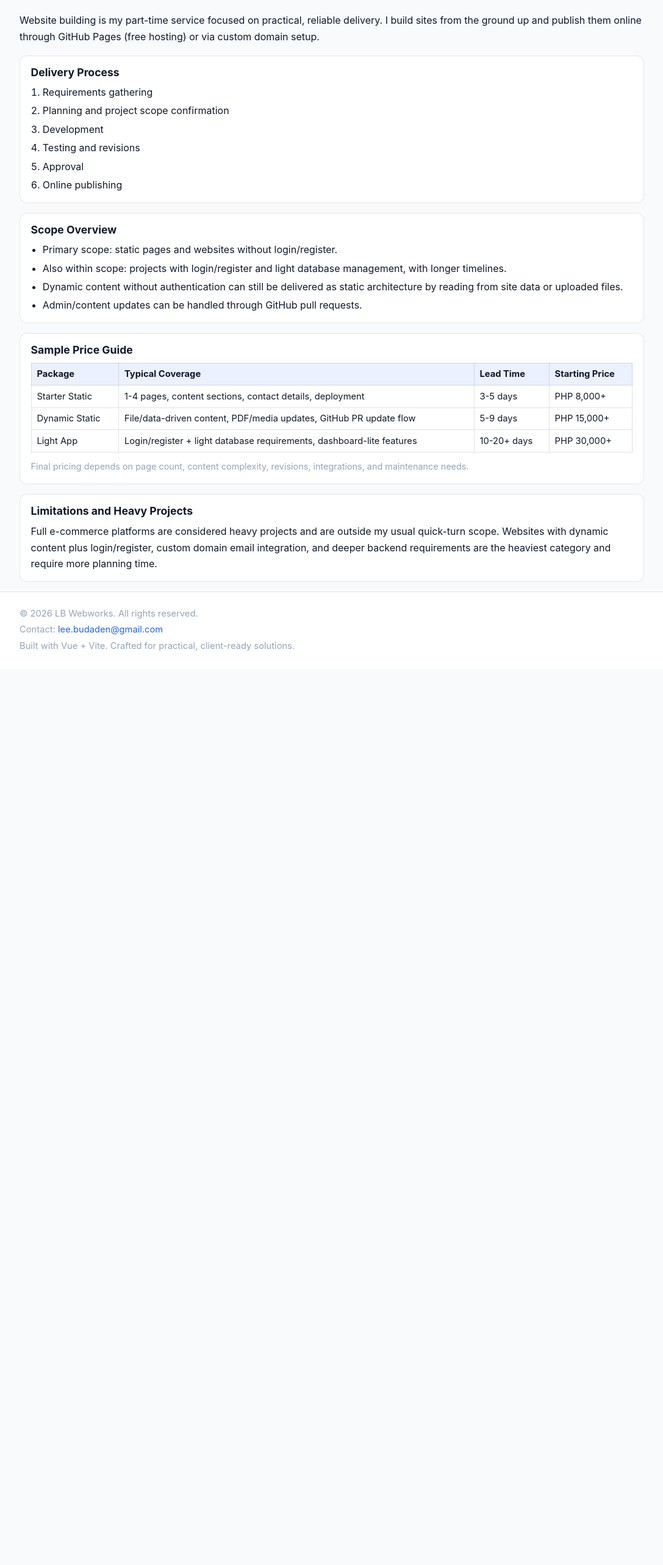
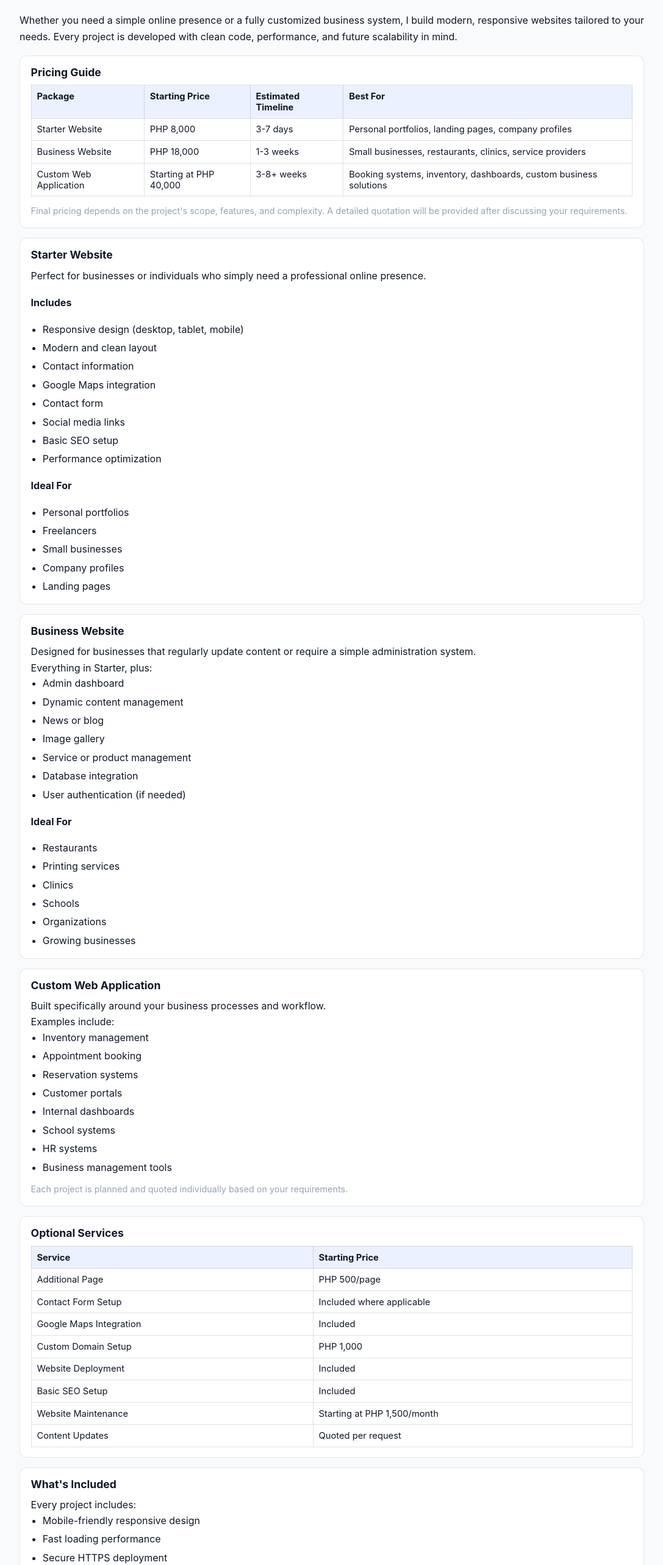
Before and after one commit to lbwebworks/portfolio, a Vue app: page /services in a window 1280 px wide. Shown: the part 140-2706 px from the top of the page at 61% size, without its empty margins (96-1183 px from the left). Before the commit the page ends 1238 px from the top, so only its background shows below. Built offline with nearby package versions, Linux system fonts and the light colour scheme.

Commit message:
Update content of services page

```diff
--- a/src/pages/Services.vue
+++ b/src/pages/Services.vue
@@ -3,75 +3,209 @@
     <h2 class="text-2xl font-semibold mb-4">Services</h2>
 
     <p class="services-intro">
-      Website building is my part-time service focused on practical, reliable delivery. I build sites
-      from the ground up and publish them online through GitHub Pages (free hosting) or via custom domain setup.
+      Whether you need a simple online presence or a fully customized business system, I build modern,
+      responsive websites tailored to your needs. Every project is developed with clean code, performance,
+      and future scalability in mind.
     </p>
 
     <div class="services-block">
-      <h3>Delivery Process</h3>
-      <ol>
-        <li>Requirements gathering</li>
-        <li>Planning and project scope confirmation</li>
-        <li>Development</li>
-        <li>Testing and revisions</li>
-        <li>Approval</li>
-        <li>Online publishing</li>
-      </ol>
-    </div>
-
-    <div class="services-block">
-      <h3>Scope Overview</h3>
-      <ul>
-        <li>Primary scope: static pages and websites without login/register.</li>
-        <li>Also within scope: projects with login/register and light database management, with longer timelines.</li>
-        <li>Dynamic content without authentication can still be delivered as static architecture by reading from site data or uploaded files.</li>
-        <li>Admin/content updates can be handled through GitHub pull requests.</li>
-      </ul>
-    </div>
-
-    <div class="services-block">
-      <h3>Sample Price Guide</h3>
+      <h3>Pricing Guide</h3>
       <div class="price-table-wrap">
         <table class="price-table">
           <thead>
             <tr>
               <th>Package</th>
-              <th>Typical Coverage</th>
-              <th>Lead Time</th>
+              <th>Starting Price</th>
+              <th>Estimated Timeline</th>
+              <th>Best For</th>
+            </tr>
+          </thead>
+          <tbody>
+            <tr>
+              <td>Starter Website</td>
+              <td>PHP 8,000</td>
+              <td>3-7 days</td>
+              <td>Personal portfolios, landing pages, company profiles</td>
+            </tr>
+            <tr>
+              <td>Business Website</td>
+              <td>PHP 18,000</td>
+              <td>1-3 weeks</td>
+              <td>Small businesses, restaurants, clinics, service providers</td>
+            </tr>
+            <tr>
+              <td>Custom Web Application</td>
+              <td>Starting at PHP 40,000</td>
+              <td>3-8+ weeks</td>
+              <td>Booking systems, inventory, dashboards, custom business solutions</td>
+            </tr>
+          </tbody>
+        </table>
+      </div>
+      <p class="services-note">
+        Final pricing depends on the project's scope, features, and complexity. A detailed quotation
+        will be provided after discussing your requirements.
+      </p>
+    </div>
+
+    <div class="services-block">
+      <h3>Starter Website</h3>
+      <p>Perfect for businesses or individuals who simply need a professional online presence.</p>
+      <h4>Includes</h4>
+      <ul>
+        <li>Responsive design (desktop, tablet, mobile)</li>
+        <li>Modern and clean layout</li>
+        <li>Contact information</li>
+        <li>Google Maps integration</li>
+        <li>Contact form</li>
+        <li>Social media links</li>
+        <li>Basic SEO setup</li>
+        <li>Performance optimization</li>
+      </ul>
+      <h4>Ideal For</h4>
+      <ul>
+        <li>Personal portfolios</li>
+        <li>Freelancers</li>
+        <li>Small businesses</li>
+        <li>Company profiles</li>
+        <li>Landing pages</li>
+      </ul>
+    </div>
+
+    <div class="services-block">
+      <h3>Business Website</h3>
+      <p>Designed for businesses that regularly update content or require a simple administration system.</p>
+      <p>Everything in Starter, plus:</p>
+      <ul>
+        <li>Admin dashboard</li>
+        <li>Dynamic content management</li>
+        <li>News or blog</li>
+        <li>Image gallery</li>
+        <li>Service or product management</li>
+        <li>Database integration</li>
+        <li>User authentication (if needed)</li>
+      </ul>
+      <h4>Ideal For</h4>
+      <ul>
+        <li>Restaurants</li>
+        <li>Printing services</li>
+        <li>Clinics</li>
+        <li>Schools</li>
+        <li>Organizations</li>
+        <li>Growing businesses</li>
+      </ul>
+    </div>
+
+    <div class="services-block">
+      <h3>Custom Web Application</h3>
+      <p>
+        Built specifically around your business processes and workflow.
+      </p>
+      <p>Examples include:</p>
+      <ul>
+        <li>Inventory management</li>
+        <li>Appointment booking</li>
+        <li>Reservation systems</li>
+        <li>Customer portals</li>
+        <li>Internal dashboards</li>
+        <li>School systems</li>
+        <li>HR systems</li>
+        <li>Business management tools</li>
+      </ul>
+      <p class="services-note">
+        Each project is planned and quoted individually based on your requirements.
+      </p>
+    </div>
+
+    <div class="services-block">
+      <h3>Optional Services</h3>
+      <div class="price-table-wrap">
+        <table class="price-table">
+          <thead>
+            <tr>
+              <th>Service</th>
               <th>Starting Price</th>
             </tr>
           </thead>
           <tbody>
             <tr>
-              <td>Starter Static</td>
-              <td>1-4 pages, content sections, contact details, deployment</td>
-              <td>3-5 days</td>
-              <td>PHP 8,000+</td>
+              <td>Additional Page</td>
+              <td>PHP 500/page</td>
             </tr>
             <tr>
-              <td>Dynamic Static</td>
-              <td>File/data-driven content, PDF/media updates, GitHub PR update flow</td>
-              <td>5-9 days</td>
-              <td>PHP 15,000+</td>
+              <td>Contact Form Setup</td>
+              <td>Included where applicable</td>
             </tr>
             <tr>
-              <td>Light App</td>
-              <td>Login/register + light database requirements, dashboard-lite features</td>
-              <td>10-20+ days</td>
-              <td>PHP 30,000+</td>
+              <td>Google Maps Integration</td>
+              <td>Included</td>
+            </tr>
+            <tr>
+              <td>Custom Domain Setup</td>
+              <td>PHP 1,000</td>
+            </tr>
+            <tr>
+              <td>Website Deployment</td>
+              <td>Included</td>
+            </tr>
+            <tr>
+              <td>Basic SEO Setup</td>
+              <td>Included</td>
+            </tr>
+            <tr>
+              <td>Website Maintenance</td>
+              <td>Starting at PHP 1,500/month</td>
+            </tr>
+            <tr>
+              <td>Content Updates</td>
+              <td>Quoted per request</td>
             </tr>
           </tbody>
         </table>
       </div>
-      <p class="services-note">Final pricing depends on page count, content complexity, revisions, integrations, and maintenance needs.</p>
     </div>
 
     <div class="services-block">
-      <h3>Limitations and Heavy Projects</h3>
+      <h3>What's Included</h3>
+      <p>Every project includes:</p>
+      <ul>
+        <li>Mobile-friendly responsive design</li>
+        <li>Fast loading performance</li>
+        <li>Secure HTTPS deployment</li>
+        <li>Version control using Git</li>
+        <li>Cross-browser compatibility</li>
+        <li>Basic on-page SEO</li>
+        <li>Clean and maintainable code</li>
+        <li>Post-launch support for minor fixes</li>
+      </ul>
+    </div>
+
+    <div class="services-block">
+      <h3>Hosting and Domain</h3>
       <p>
-        Full e-commerce platforms are considered heavy projects and are outside my usual quick-turn scope.
-        Websites with dynamic content plus login/register, custom domain email integration, and deeper backend requirements
-        are the heaviest category and require more planning time.
+        Hosting and domain registration costs are billed separately unless stated otherwise. I can assist
+        you in selecting the best hosting and domain provider based on your business needs and budget.
+      </p>
+    </div>
+
+    <div class="services-block">
+      <h3>Project Process</h3>
+      <ol>
+        <li>Initial consultation</li>
+        <li>Requirements gathering</li>
+        <li>Quotation approval</li>
+        <li>Development</li>
+        <li>Client review and revisions</li>
+        <li>Deployment</li>
+        <li>Post-launch support</li>
+      </ol>
+    </div>
+
+    <div class="services-block">
+      <h3>Need Something Different?</h3>
+      <p>
+        Every business is unique. If your project doesn't fit into one of the packages above,
+        feel free to get in touch for a custom quotation.
       </p>
     </div>
   </section>
```
